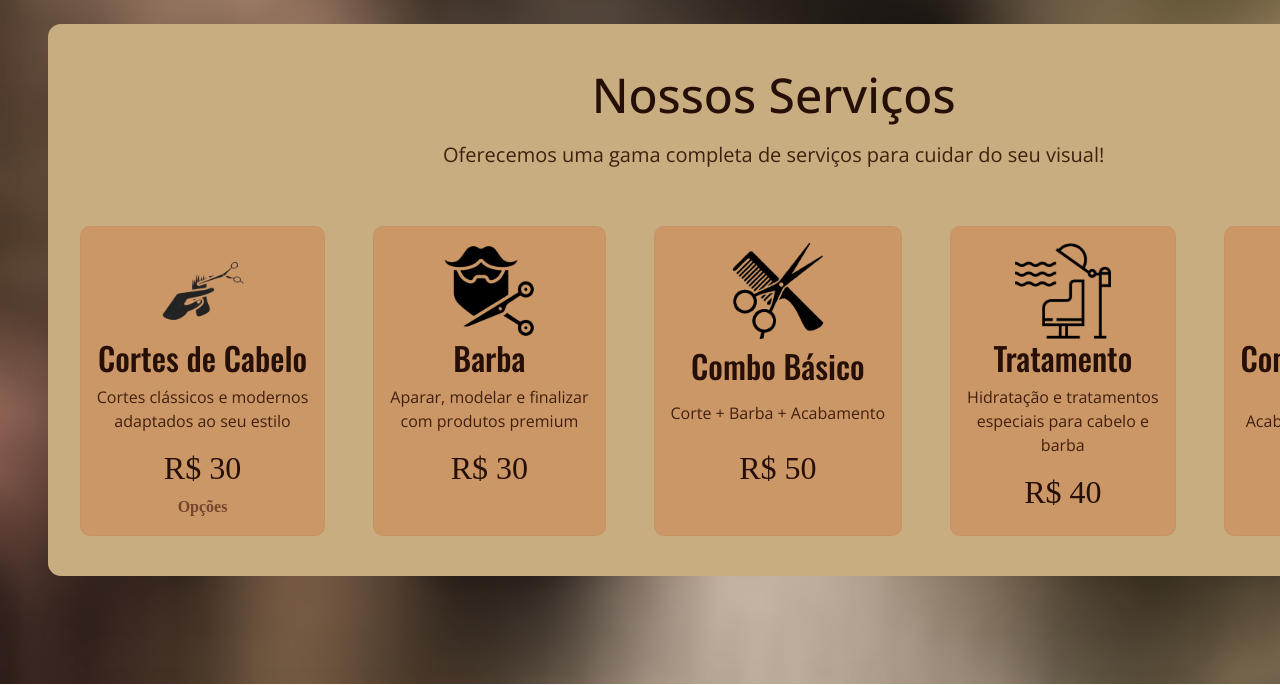
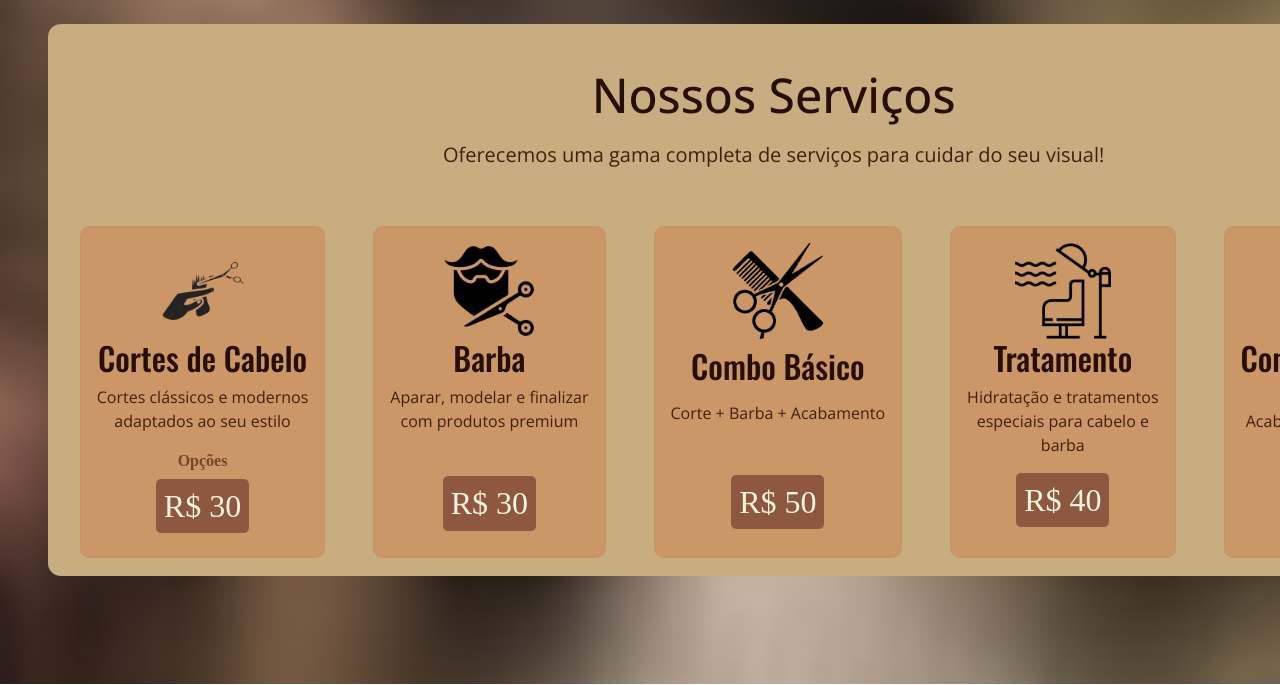
Before and after one commit to Samuel-Emiya/Barbearia-do-Seu-Lu-s, a website: page pages/Serviços.html in a window 1280 px wide. Shown: the part 115-800 px from the top of the page. Drawn offline with nearby package versions, Linux system fonts and the light colour scheme; a web font is replaced by a local one.

Commit message:
Feito a página serviços

```diff
--- a/pages/Serviços.html
+++ b/pages/Serviços.html
@@ -114,7 +114,11 @@
 
         .hp1 {
             font-family: 'Rye';
-            color: var(--dark-redish-brown);
+            color: var(--beige);
+            background-color: var(--lighter-brown);
+            padding: 8px;
+            border: 1px transparent var(--beige);
+            border-radius: 5px;
         }
 
         .a1 {
@@ -124,6 +128,23 @@
             font-weight: 800;
             font-size: 16px;
             margin-bottom: -1rem;
+        }
+
+        .hp2 {
+            margin-top: 1.7rem;
+        }
+
+        .hp3 {
+            margin-top: 1.6rem;
+        }
+
+        .hp4 {
+            margin-top: 1.4rem;
+            margin-bottom: -1rem;
+        }
+
+        .hp5 {
+            margin-top: 6px;
         }
     </style>
 </head>
@@ -169,22 +190,22 @@
                     <div class="icone"><img src="../imagens/cabelo.png" alt="Corte de Cabelo"></div>
                     <h2 class="h2">Cortes de Cabelo</h2>
                     <p class="p2">Cortes clássicos e modernos <br> adaptados ao seu estilo</p>
-                    <h2 class="hp1">R$ 30</h2>
                     <a href="./Portifólio.html" class="a1"><p>Opções</p></a>
+                    <h2 class="hp1 hp5">R$ 30</h2>
                 </div>
 
                 <div class="d-flex flex-column align-items-center text-center c1">
                     <div class="icone"><img src="../imagens/barba.png" alt="Corte de Barba"></div>
                     <h2 class="h2">Barba</h2>
                     <p class="p2">Aparar, modelar e finalizar <br> com produtos premium</p>
-                    <h2 class="hp1">R$ 30</h2>
+                    <h2 class="hp1 hp2">R$ 30</h2>
                 </div>
 
                 <div class="d-flex flex-column align-items-center text-center row-gap-2 c1">
                     <div class="icone"><img src="../imagens/combob.png" alt="Combo Básico"></div>
                     <h2 class="h2">Combo Básico</h2>
                     <p class="p2">Corte + Barba + Acabamento</p>
-                    <h2 class="hp1">R$ 50</h2>
+                    <h2 class="hp1 hp3">R$ 50</h2>
                 </div>
 
                 <div class="d-flex flex-column align-items-center text-center c1">
@@ -198,7 +219,7 @@
                     <div class="icone"><img src="../imagens/combof.png" alt="Combo Completo"></div>
                     <h2 class="h2">Combo Completo</h2>
                     <p class="p2">Corte + Barba + <br> Acabamento + Tratamento</p>
-                    <h2 class="hp1">R$ 75</h2>
+                    <h2 class="hp1 hp4">R$ 75</h2>
                 </div>
             </div>
         </div>
```
